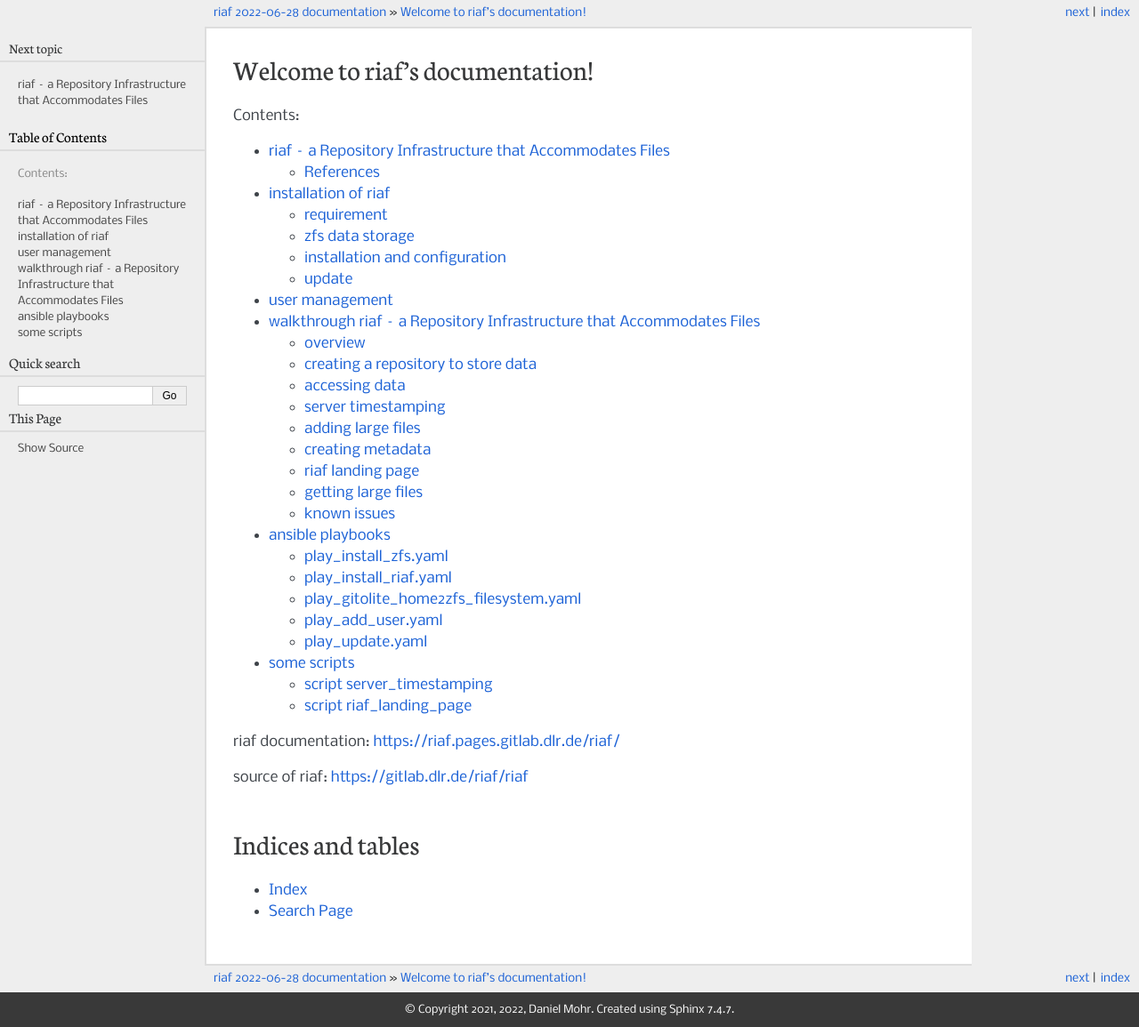
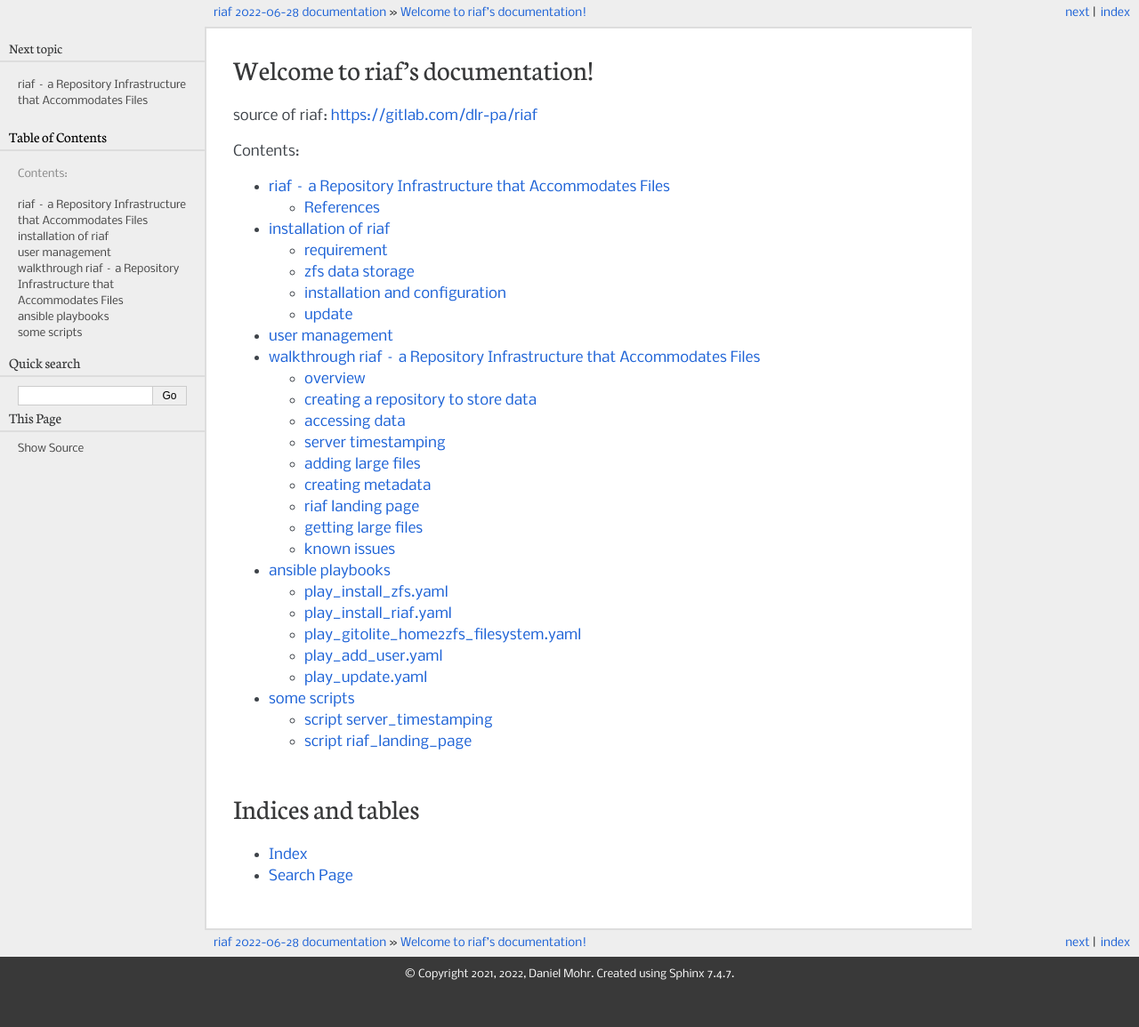
Before and after one commit to dlr-pa/riaf, a Sphinx documentation site: the page built from source/index.rst, in a window 1280 px wide. Shown: the whole page at 89% size. Built offline with Sphinx 7.4.7, drawn with Linux system fonts in a browser that asks for light colours; after the commit the page ends 1115 px from its top, so only the background shows below that.

Commit message:
changed 'source of riaf'

```diff
--- a/source/index.rst
+++ b/source/index.rst
@@ -17,10 +19,6 @@
    ansible_playbooks
    some_scripts
 
-riaf documentation: https://riaf.pages.gitlab.dlr.de/riaf/
-
-source of riaf: https://gitlab.dlr.de/riaf/riaf
-
 
 Indices and tables
 ==================
```
Also changed, not shown: other parts of source/index.rst (+2 -0 lines).
